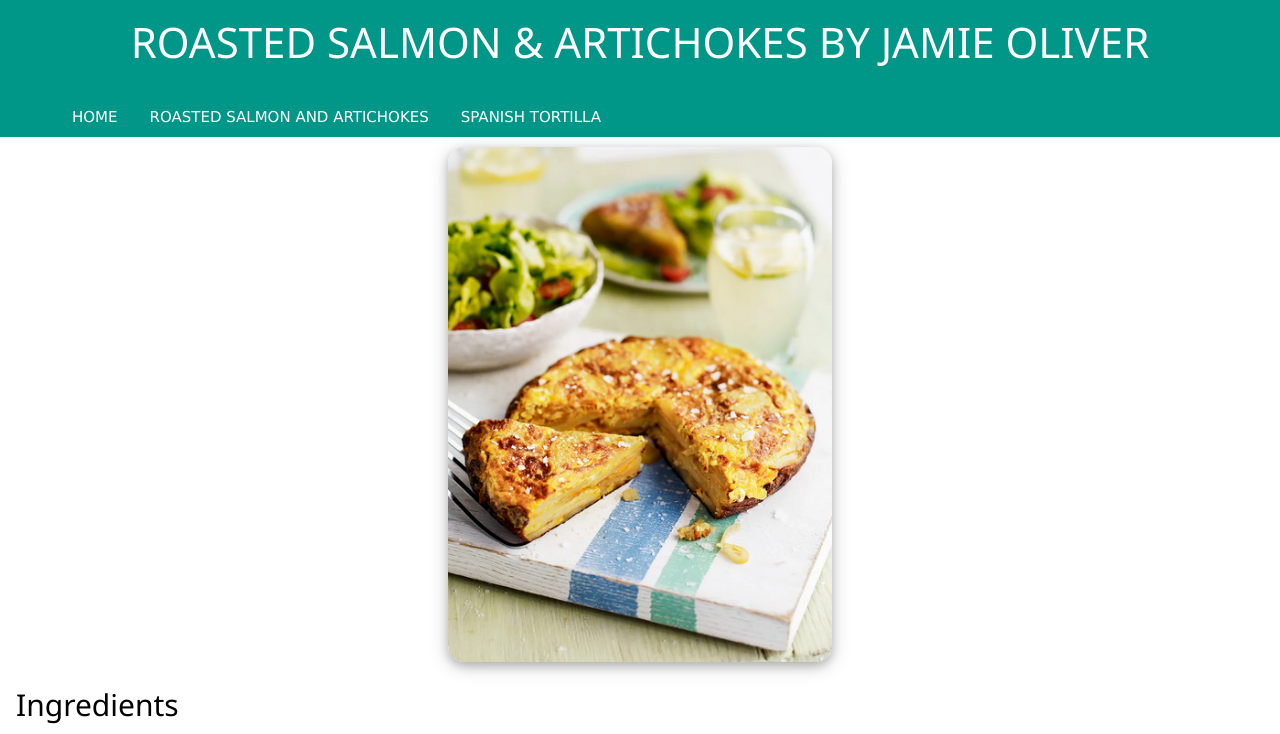
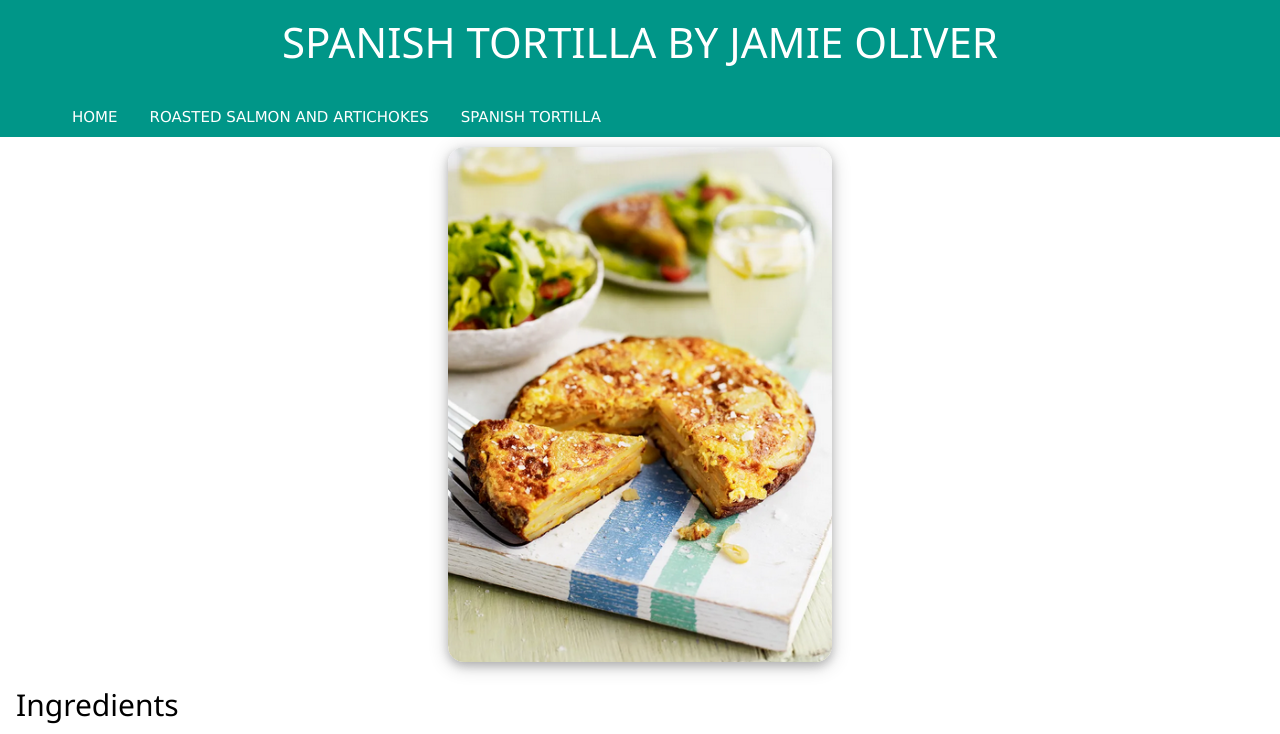
Before and after one commit to KrisztinaPap/html-css-recipe-page, a plain HTML site: page spanish-tortilla.html in a window 1280 px wide. Shown: the top 734 px of the page. Drawn offline with nearby package versions, Linux system fonts and the light colour scheme.

Commit message:
Fixed wrong title on Tortilla page;

```diff
--- a/spanish-tortilla.html
+++ b/spanish-tortilla.html
@@ -3,7 +3,7 @@
     <head>
         <meta charset="utf-8" />
         <meta name="author" content="Krisztina Pap" />
-        <title>Roasted salmon & artichokes by Jamie Oliver</title>
+        <title>Spanish tortilla by Jamie Oliver</title>
 
         <link rel="stylesheet" href="https://www.w3schools.com/w3css/4/w3.css">
         <link rel="stylesheet" href="/css/styles.css">
@@ -11,7 +11,7 @@
     </head>
     <body>
         <header class="w3-container w3-teal w3-mobile">
-            <h1>Roasted salmon & artichokes by Jamie Oliver</h1>
+            <h1>Spanish tortilla by Jamie Oliver</h1>
             <nav class="w3-bar">
                 <ul>
                     <li class="w3-bar-item w3-button"><a href="/index.html">HOME</a></li>
```
